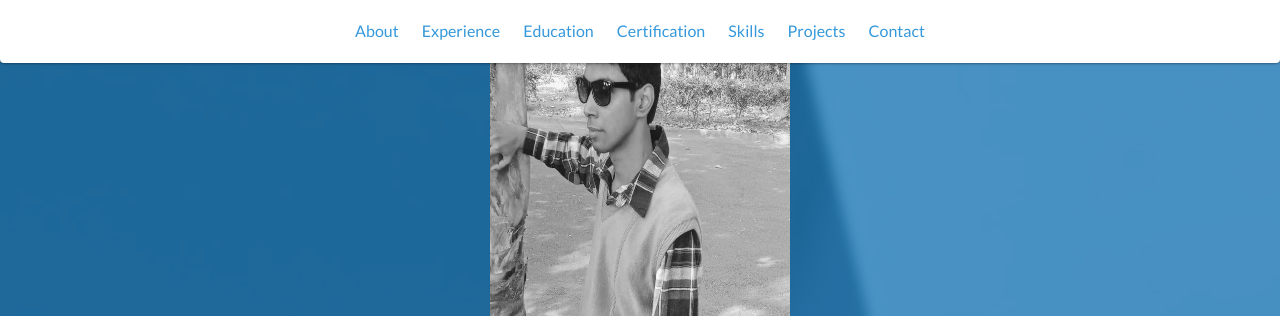
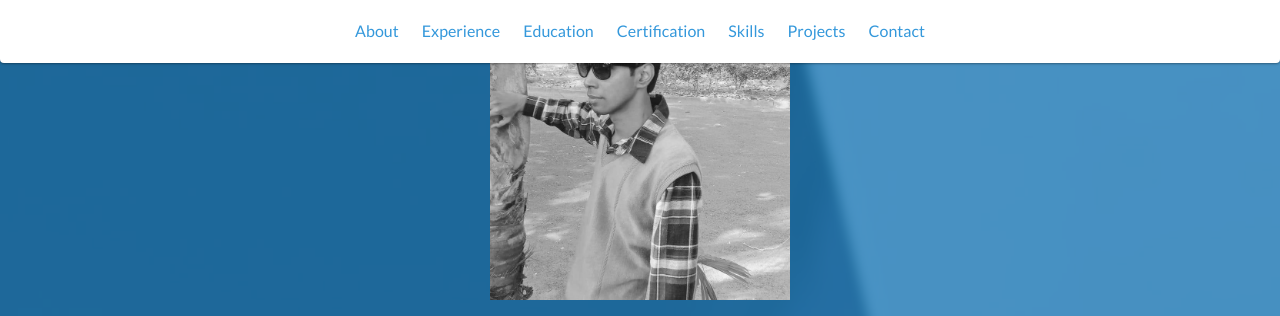
Before and after one commit to sarbojitdas/portfolio, a website: page index.html in a window 1280 px wide. Shown: the top 316 px of the page. Drawn offline with nearby package versions, Linux system fonts and the light colour scheme.

Commit message:
Update index.html

```diff
--- a/index.html
+++ b/index.html
@@ -59,7 +59,6 @@
         <!-- End #lead-content -->
 
         <div id="lead-overlay">
-<center><img src="images/blackwhite.jpg" width=300 height=400></center></div>
 
         <div id="lead-down">
             <span>
@@ -67,6 +66,8 @@
             </span>
         </div>
         <!-- End #lead-down -->
+
+<center><img src="images/blackwhite.jpg" width=300 height=300></center></div>
     </div>
     <!-- End #lead -->
 
```
